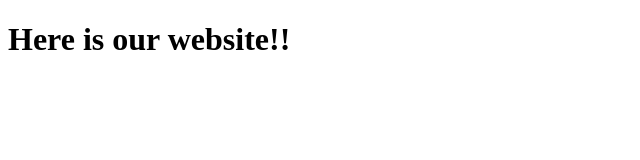
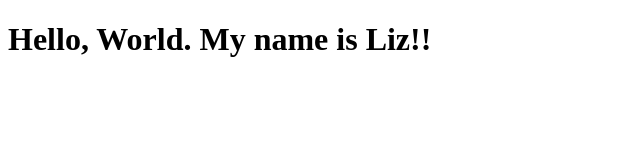
Before and after one commit to mdhylton/github-pages-test-site, a plain HTML site: page index.html in a window 1280 px wide. Shown: the whole page, without its empty margins (0-640 px from the left). Drawn offline with Linux system fonts and the light colour scheme.

Commit message:
Adjust header text

```diff
--- a/index.html
+++ b/index.html
@@ -7,6 +7,6 @@
 </head>
 
 <body>
-  <h1>Here is our website!!</h1>
+  <h1>Hello, World. My name is Liz!!</h1>
 </body>
 </html>
```
